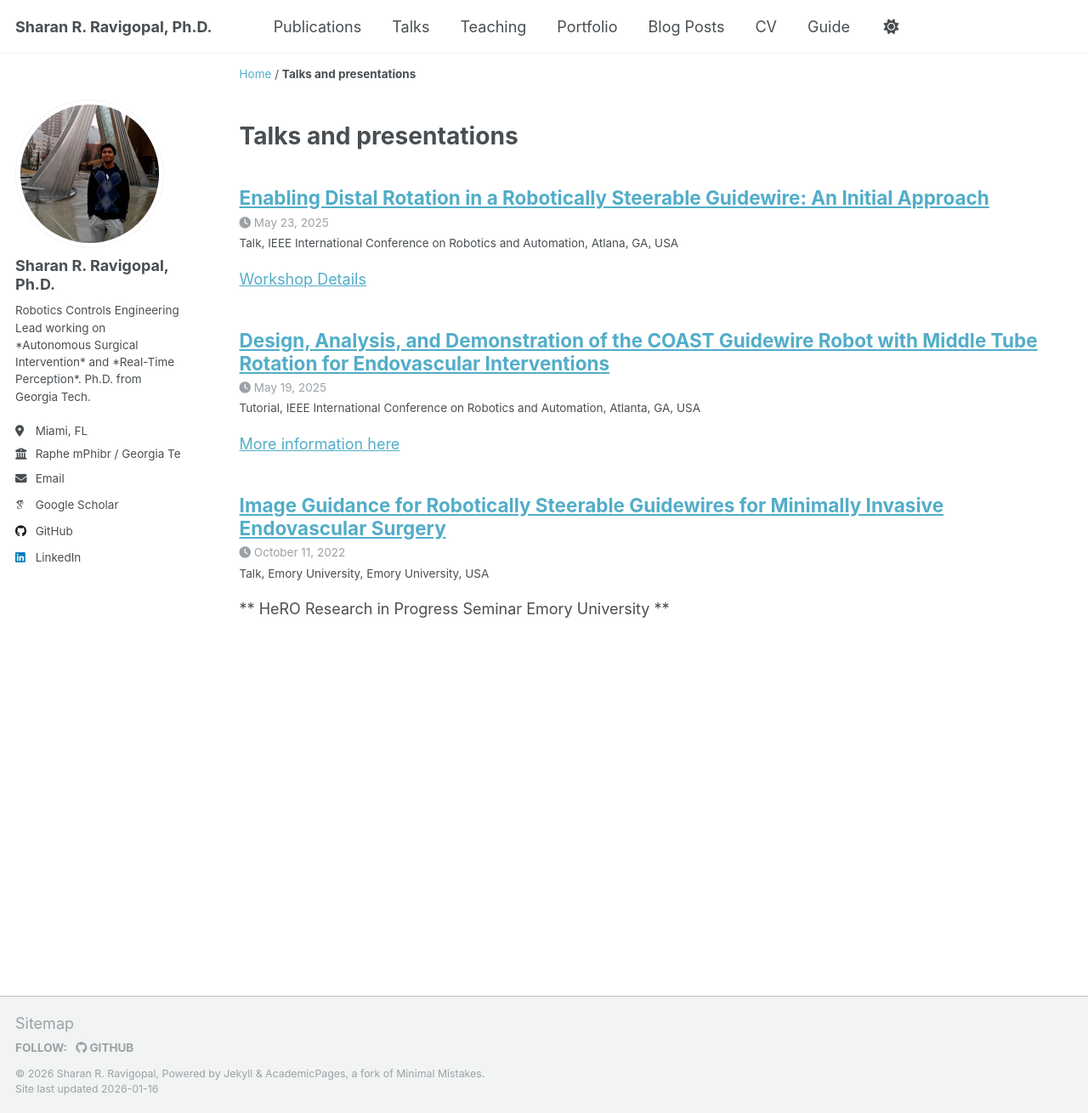
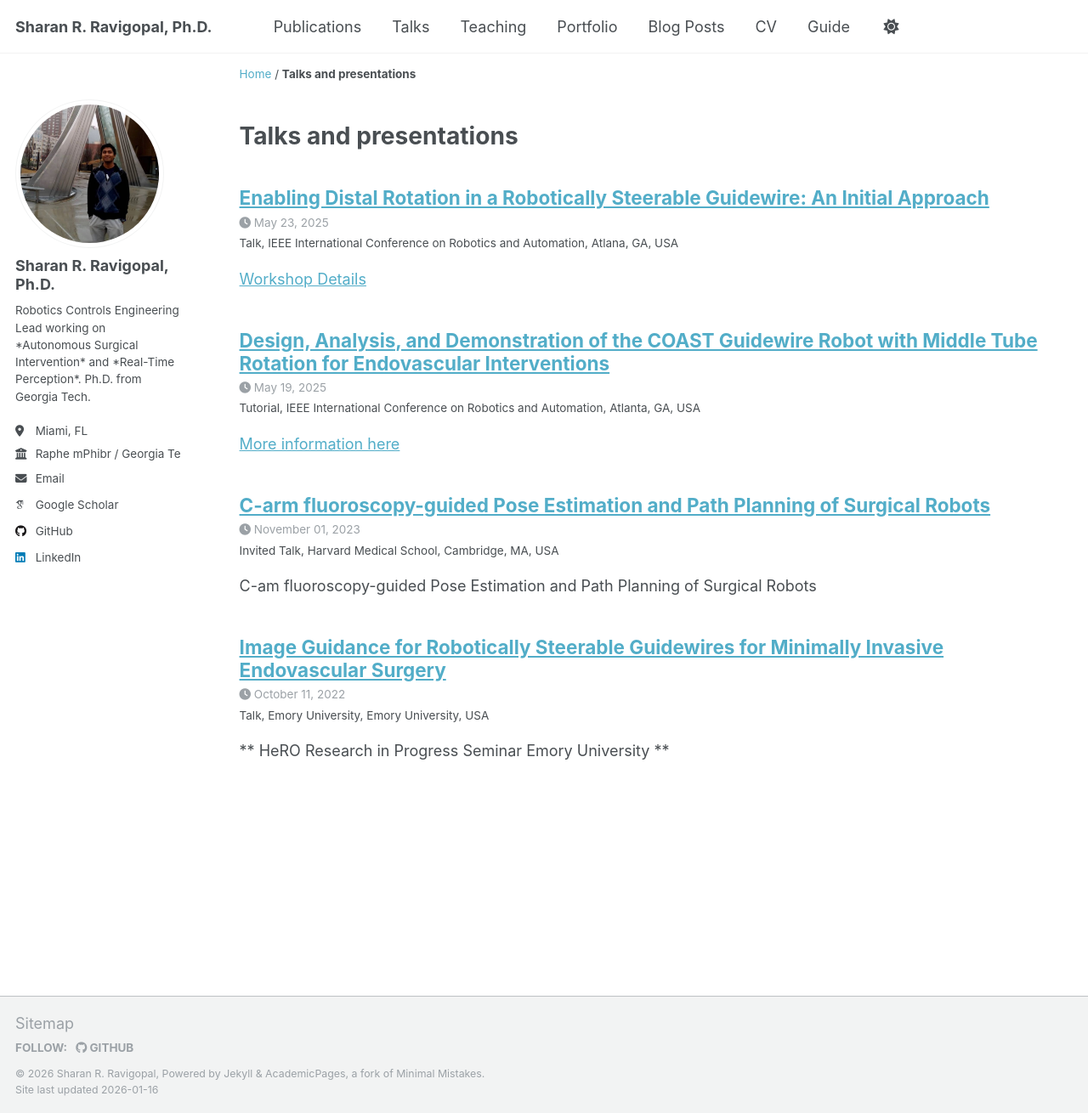
Before and after one commit to SharanRav/sharanrav.github.io, a Jekyll site: the page built from _pages/talks.html, in a window 1280 px wide and 1310 px high. Shown: the whole window at 85% size. Built offline with Jekyll 4.4.1, drawn with Linux system fonts in a browser that asks for light colours; some web fonts are replaced; a file with an impossible date is left out.

Commit message:
Update and rename 2012-03-01-talk-1.md to 2012-03-01-harvard-talk.md

```diff
--- a/_talks/2012-03-01-talk-1.md
+++ b/_talks/2012-03-01-harvard-talk.md
@@ -1,10 +1,10 @@
 ---
 title: "C-arm fluoroscopy-guided Pose Estimation and Path Planning of Surgical Robots"
 collection: talks
-type: "Talk"
-permalink: /talks/2012-03-01-talk-1
-venue: "Harvard Medical School "
-date: 2023
+type: "Invited Talk"
+permalink: /talks/2012-03-01-harvard-talk
+venue: "Harvard Medical School"
+date: 2023-11-01
 location: "Cambridge, MA, USA"
 ---
 
```
